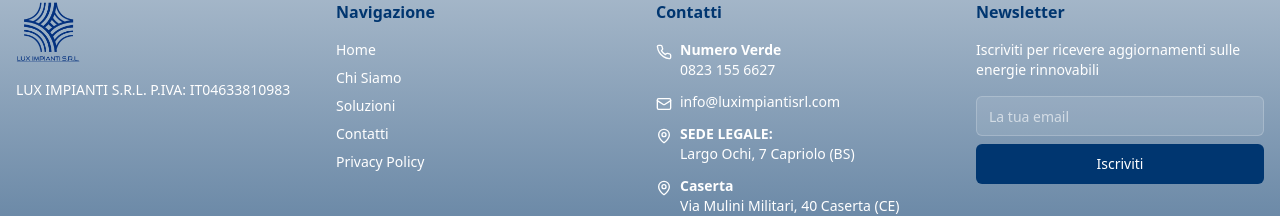
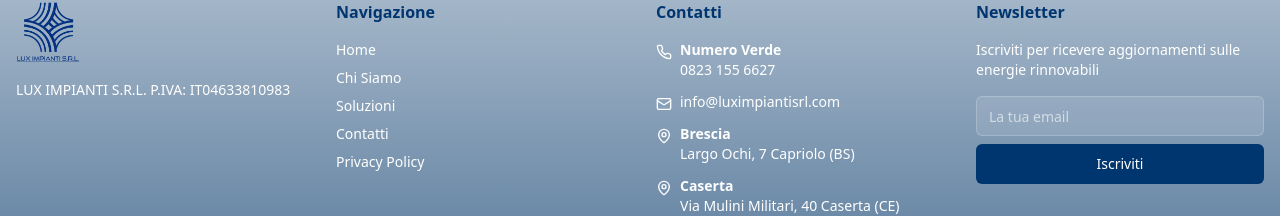
Before and after one commit to Altiory-Consulting/lux-impianti-srl, a React (Vite) app: page / in a window 1280 px wide. Shown: the part 3756-3972 px from the top of the page. Built offline with nearby package versions, Linux system fonts and the light colour scheme; the HTML template or start-up script is replaced by a standard one.

Commit message:
Reverted to commit ffe7c6e1f3a5560eef612aa5d7b86ff030e2f43e

```diff
--- a/src/components/Footer.tsx
+++ b/src/components/Footer.tsx
@@ -80,7 +80,7 @@ P.IVA: IT04633810983</p>
               <li className="flex items-start gap-2">
                 <MapPin className="h-4 w-4 mt-1 flex-shrink-0" />
                 <div>
-                  <p className="font-semibold">SEDE LEGALE:</p>
+                  <p className="font-semibold">Brescia</p>
                   <p>Largo Ochi, 7 Capriolo (BS)</p>
                 </div>
               </li>
```
